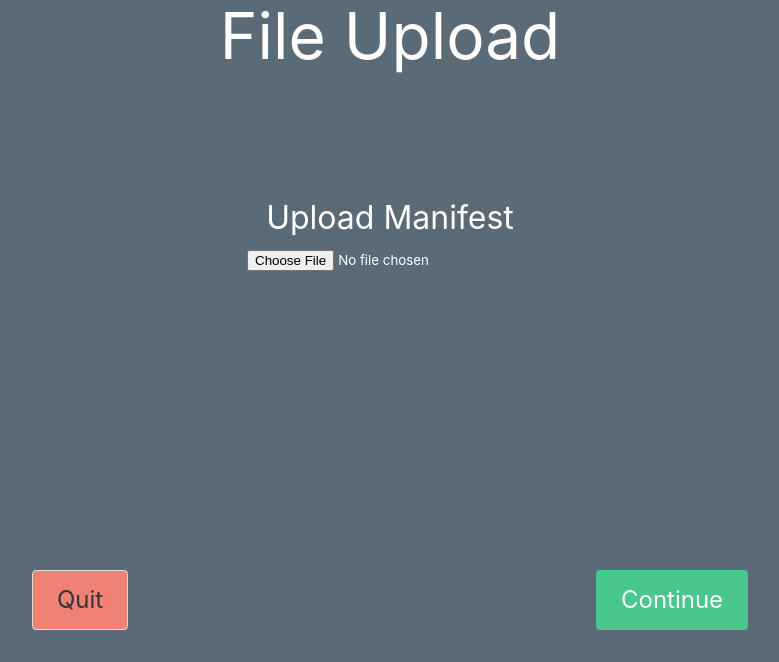
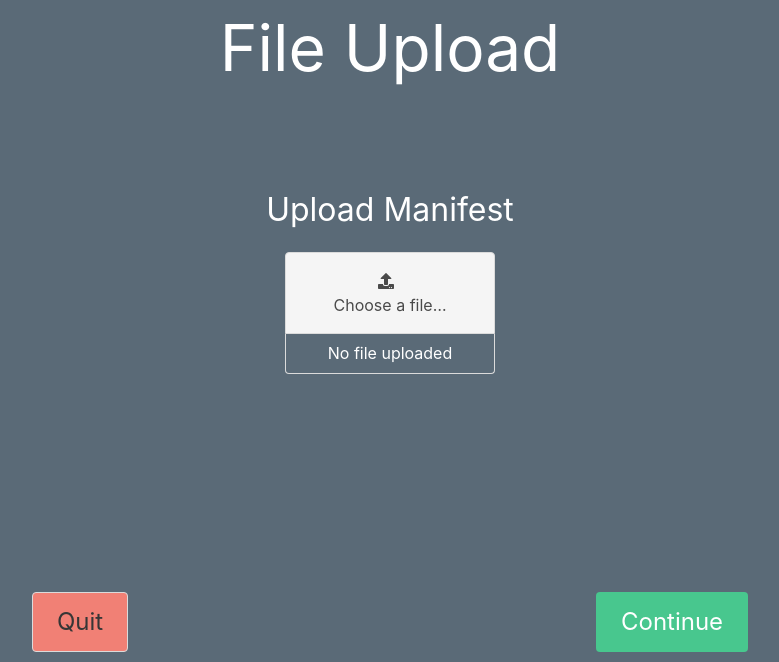
Before and after one commit to kenndai/CS179-Final-Project, a Flask app: page /manifest-input in a window 1280 px wide. Shown: the top 662 px of the page, without its empty margins (250-1029 px from the left). Before the commit the page ends 630 px from the top, so only its background shows below. Run offline with Flask 2, Linux system fonts and the light colour scheme; some libraries are stand-ins or nearby versions.

Commit message:
Updated manifest-input page

```diff
--- a/static/styles.css
+++ b/static/styles.css
@@ -18,6 +18,13 @@ btn {
 
 #file-title {
 	font-size: 4rem;
+}
+
+#file-container {
+	display: flex;
+	flex-direction: column;
+	justify-content: center;
+	align-items: start;
 }
 
 #submit-btn {
--- a/templates/manifest-input.html
+++ b/templates/manifest-input.html
@@ -12,6 +12,11 @@
 			rel="stylesheet"
 			href="{{url_for('static', filename='styles.css')}}"
 		/>
+		<!-- <link rel="stylesheet" href="../static/styles.css" /> -->
+		<script
+			defer
+			src="https://use.fontawesome.com/releases/v5.3.1/js/all.js"
+		></script>
 
 		<title>Manifest Input</title>
 	</head>
@@ -20,15 +25,34 @@
 			<div class="hero-head">
 				<div
 					id="file-title"
-					class="container title has-text-centered has-text-white"
+					class="container title has-text-centered has-text-white my-3"
 				>
 					<h1>File Upload</h1>
 				</div>
 			</div>
-			<div class="hero-body">
+			<div id="file-container" class="hero-body">
 				<div class="container title has-text-centered has-text-white">
-					<h2>Upload Manifest</h2>
-					<input type="file" />
+					<h2 class="mt-6">Upload Manifest</h2>
+				</div>
+				<div class="container">
+					<div id="file-upload" class="file has-name is-boxed">
+						<label class="file-label">
+							<input
+								class="file-input"
+								type="file"
+								name="manifest"
+							/>
+							<span class="file-cta">
+								<span class="file-icon">
+									<i class="fas fa-upload"></i>
+								</span>
+								<span class="file-label"> Choose a file… </span>
+							</span>
+							<span class="file-name has-text-centered">
+								No file uploaded
+							</span>
+						</label>
+					</div>
 				</div>
 			</div>
 		</section>
@@ -63,4 +87,17 @@
 			</div>
 		</section>
 	</body>
+	<script>
+		const fileInput = document.querySelector(
+			"#file-upload input[type=file]"
+		);
+		fileInput.onchange = () => {
+			if (fileInput.files.length > 0) {
+				const fileName = document.querySelector(
+					"#file-upload .file-name"
+				);
+				fileName.textContent = fileInput.files[0].name;
+			}
+		};
+	</script>
 </html>
```
